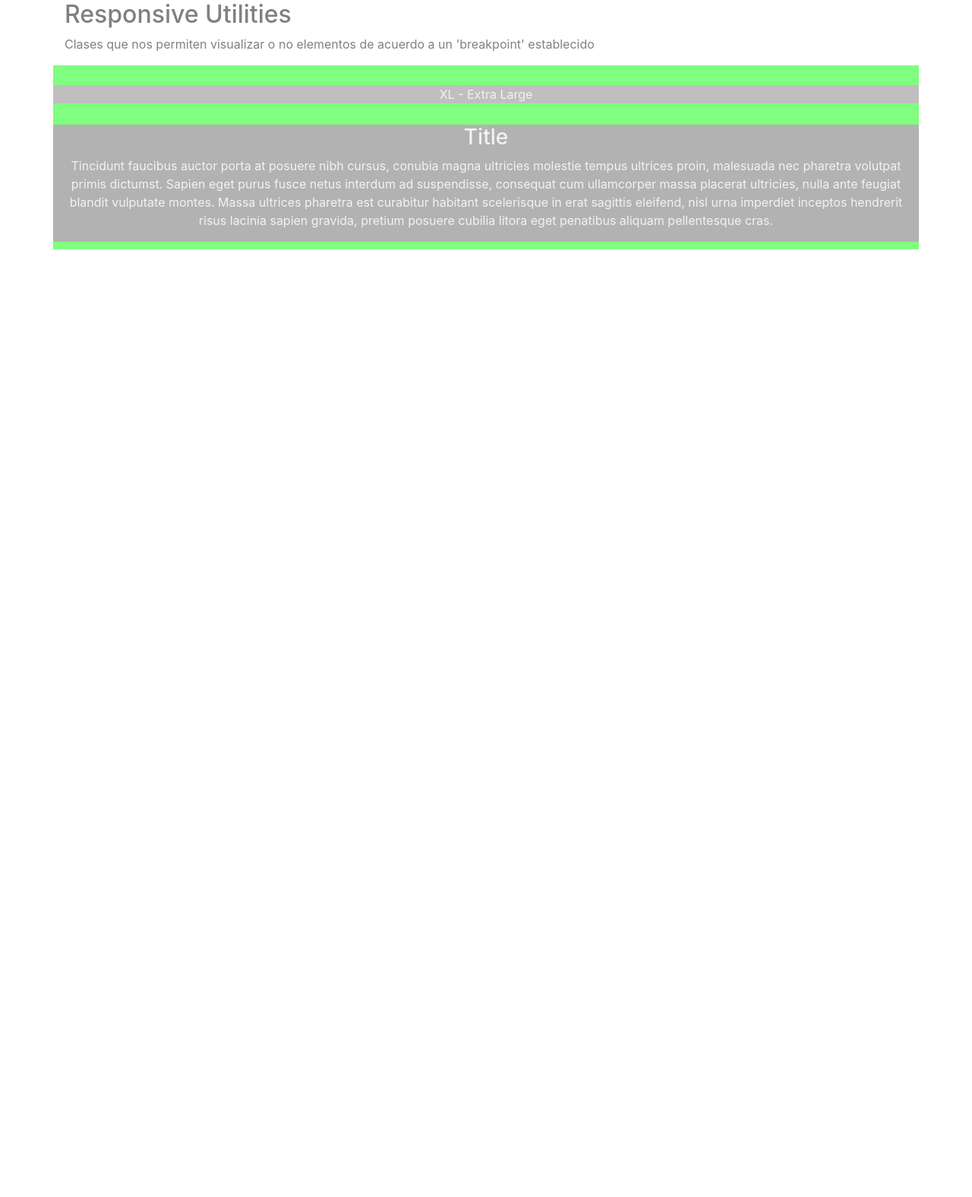
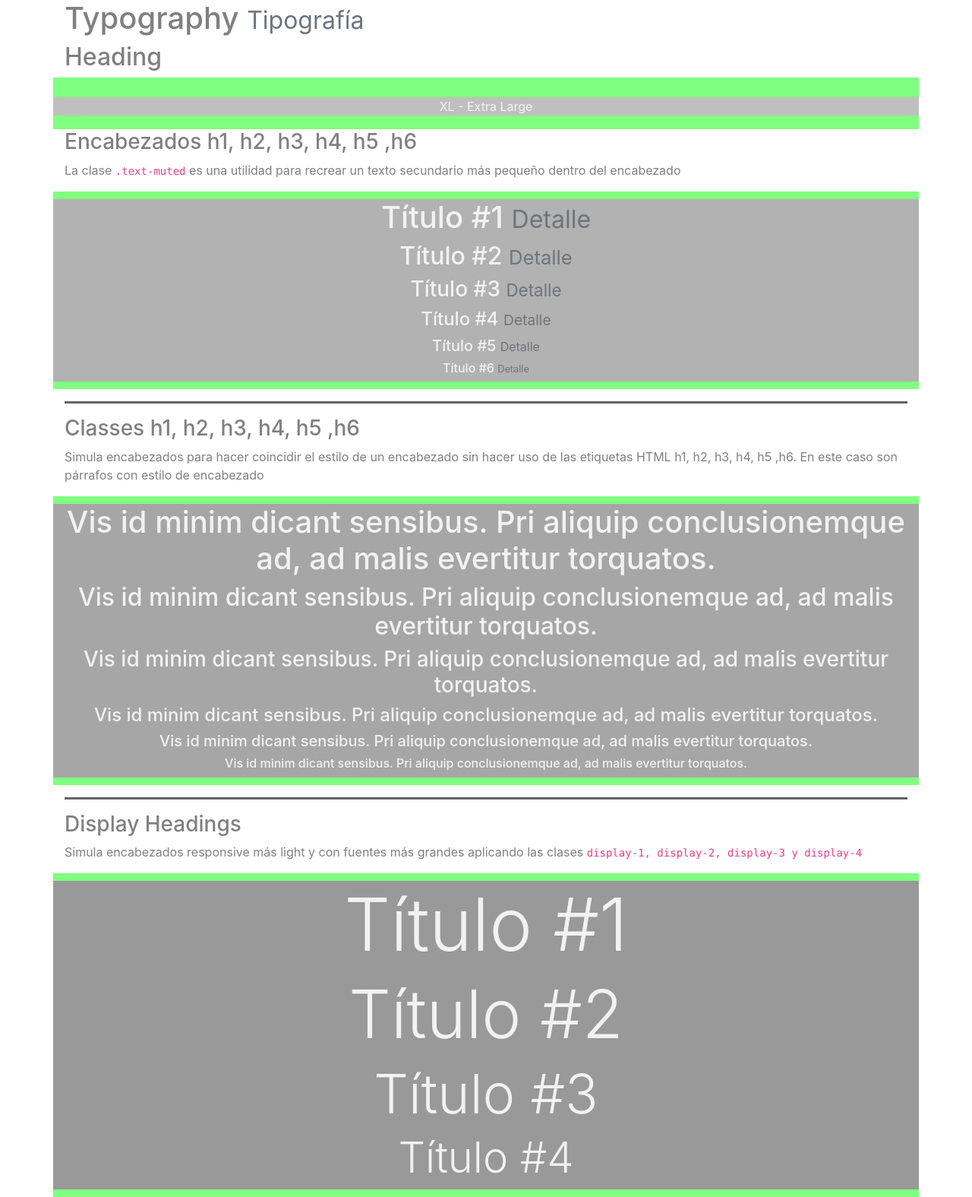
Before and after one commit to jcarlosj/-jcarlosj-Bootstrap-1-Introduccion-U-CAE, a website: page index.html in a window 1280 px wide. Shown: the whole page at 76% size. Before the commit the page ends 800 px from the top, so only its background shows below. Drawn offline with nearby package versions, Linux system fonts and the light colour scheme; files that its build step writes are made by us from their sources.

Commit message:
[+] Tipografía: Headings, Classes headings, Display headings
Aclaración:
CLASES HEADINGS
   Simula a través de las clases: h1, h2, h3, h4, h5, h6, sin que
   el elemento que contiene el texto sea un elemento de encabezado
DISPLAY HEADING
   Simula a través de las clases: display-1, display-2, displa-3 y
   display-4 encabezados que contiene el texto sea un elemento de
   encabezado

```diff
--- a/index.html
+++ b/index.html
@@ -11,8 +11,8 @@
 </head>
 <body>
     <div class="container">
-        <h2>Responsive Utilities</h2>
-        <p>Clases que nos permiten visualizar o no elementos de acuerdo a un 'breakpoint' establecido</p>
+        <h1>Typography <small class="text-muted">Tipografía</small></h1>
+        <h2>Heading</h2>
         <div class="row pt-3 pb-2">
             <div class="col col-one d-block d-sm-none">XS - Extra Small</div>
             <div class="col col-two d-none d-sm-block d-md-none">SM - Small</div>
@@ -20,10 +20,41 @@
             <div class="col col-four d-none d-lg-block d-xl-none">LG - Large</div>
             <div class="col col-five d-none d-xl-block">XL - Extra Large</div>
         </div>
+
+        <h3>Encabezados h1, h2, h3, h4, h5 ,h6</h3>
+        <p>La clase <code>.text-muted</code> es una utilidad para recrear un texto secundario más pequeño dentro del encabezado</p>
         <div class="row">
             <div class="col col-six">
-                <h3>Title</h3>
-                <p>Tincidunt faucibus auctor porta at posuere nibh cursus, conubia magna ultricies molestie tempus ultrices proin, malesuada nec pharetra volutpat primis dictumst. Sapien eget purus fusce netus interdum ad suspendisse, consequat cum ullamcorper massa placerat ultricies, nulla ante feugiat blandit vulputate montes. Massa ultrices pharetra est curabitur habitant scelerisque in erat sagittis eleifend, nisl urna imperdiet inceptos hendrerit risus lacinia sapien gravida, pretium posuere cubilia litora eget penatibus aliquam pellentesque cras.</p>
+                <h1>Título #1 <small class="text-muted">Detalle</small></h1>
+                <h2>Título #2 <small class="text-muted">Detalle</small></h2>
+                <h3>Título #3 <small class="text-muted">Detalle</small></h3>
+                <h4>Título #4 <small class="text-muted">Detalle</small></h4>
+                <h5>Título #5 <small class="text-muted">Detalle</small></h5>
+                <h6>Título #6 <small class="text-muted">Detalle</small></h6>
+            </div>
+        </div>
+        <hr>
+        <h3>Classes h1, h2, h3, h4, h5 ,h6</h3>
+        <p>Simula encabezados para hacer coincidir el estilo de un encabezado sin hacer uso de las etiquetas HTML h1, h2, h3, h4, h5 ,h6. En este caso son párrafos con estílo de encabezado</p>
+        <div class="row">
+            <div class="col-12 col-seven">
+                <p class="h1">Vis id minim dicant sensibus. Pri aliquip conclusionemque ad, ad malis evertitur torquatos.</p>
+                <p class="h2">Vis id minim dicant sensibus. Pri aliquip conclusionemque ad, ad malis evertitur torquatos.</p>
+                <p class="h3">Vis id minim dicant sensibus. Pri aliquip conclusionemque ad, ad malis evertitur torquatos.</p>
+                <p class="h4">Vis id minim dicant sensibus. Pri aliquip conclusionemque ad, ad malis evertitur torquatos.</p>
+                <p class="h5">Vis id minim dicant sensibus. Pri aliquip conclusionemque ad, ad malis evertitur torquatos.</p>
+                <p class="h6">Vis id minim dicant sensibus. Pri aliquip conclusionemque ad, ad malis evertitur torquatos.</p>
+            </div>
+        </div>
+        <hr>
+        <h3>Display Headings</h3>
+        <p>Simula encabezados responsive más light y con fuentes más grandes aplicando las clases <code>display-1, display-2, display-3 y display-4</code></p>
+        <div class="row">
+            <div class="col-12 col-eight">
+                <h2 class="display-1">Título #1</h2>
+                <h2 class="display-2">Título #2</h2>
+                <h2 class="display-3">Título #3</h2>
+                <h2 class="display-4">Título #4</h2>
             </div>
         </div>
     </div>
--- a/src/assets/scss/master.scss
+++ b/src/assets/scss/master.scss
@@ -5,6 +5,11 @@ $color-h2: darken( $color-text, 20% );
 
 body {
     color: $color-text;
+}
+
+hr {
+    background-color: darken( $color-text, 10% );
+    height: 2px;
 }
 
 .row {
@@ -20,7 +25,7 @@ body {
         text-align: center;
 
         h2 {
-            color: $color-h2;
+            //color: $color-h2;
         }
     }
 
```
